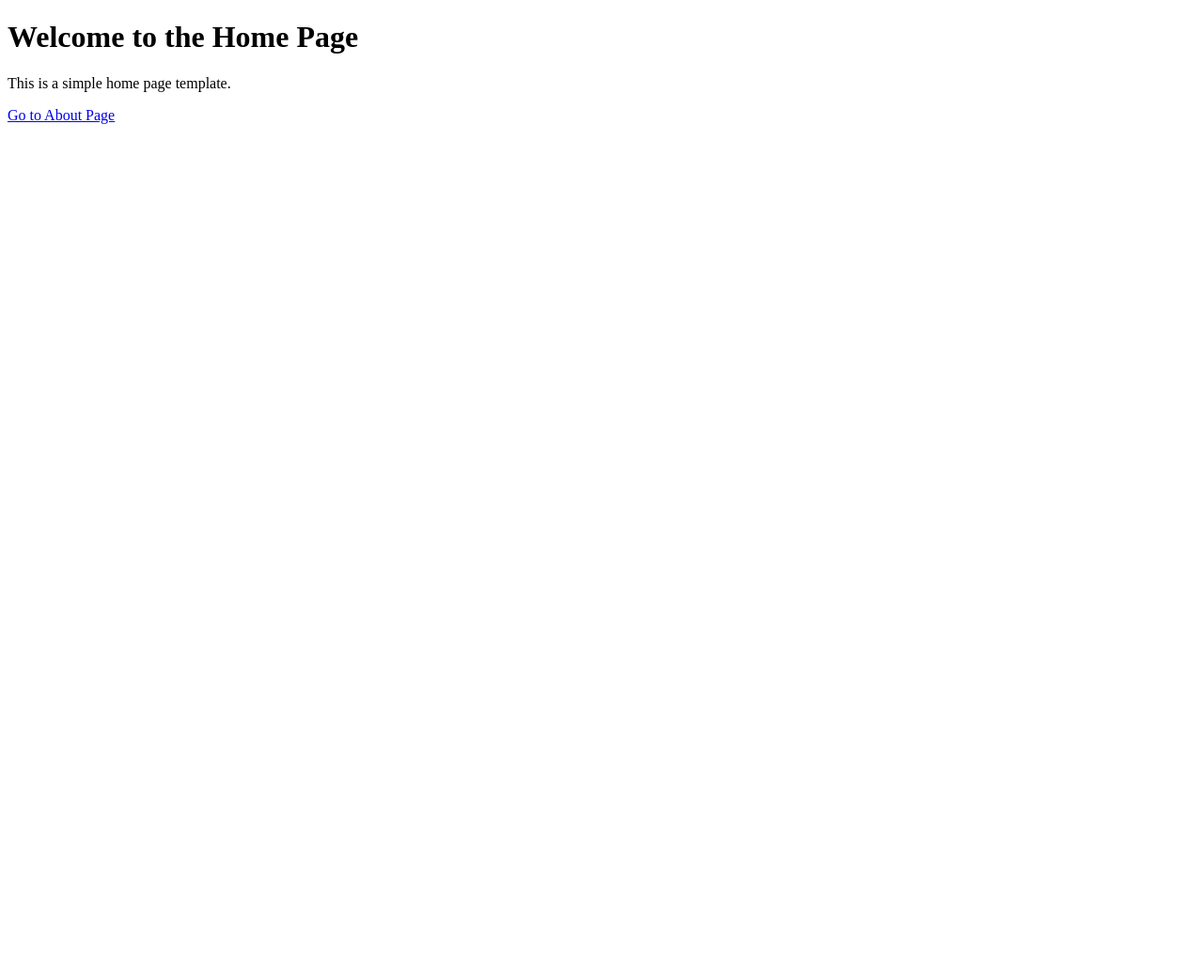
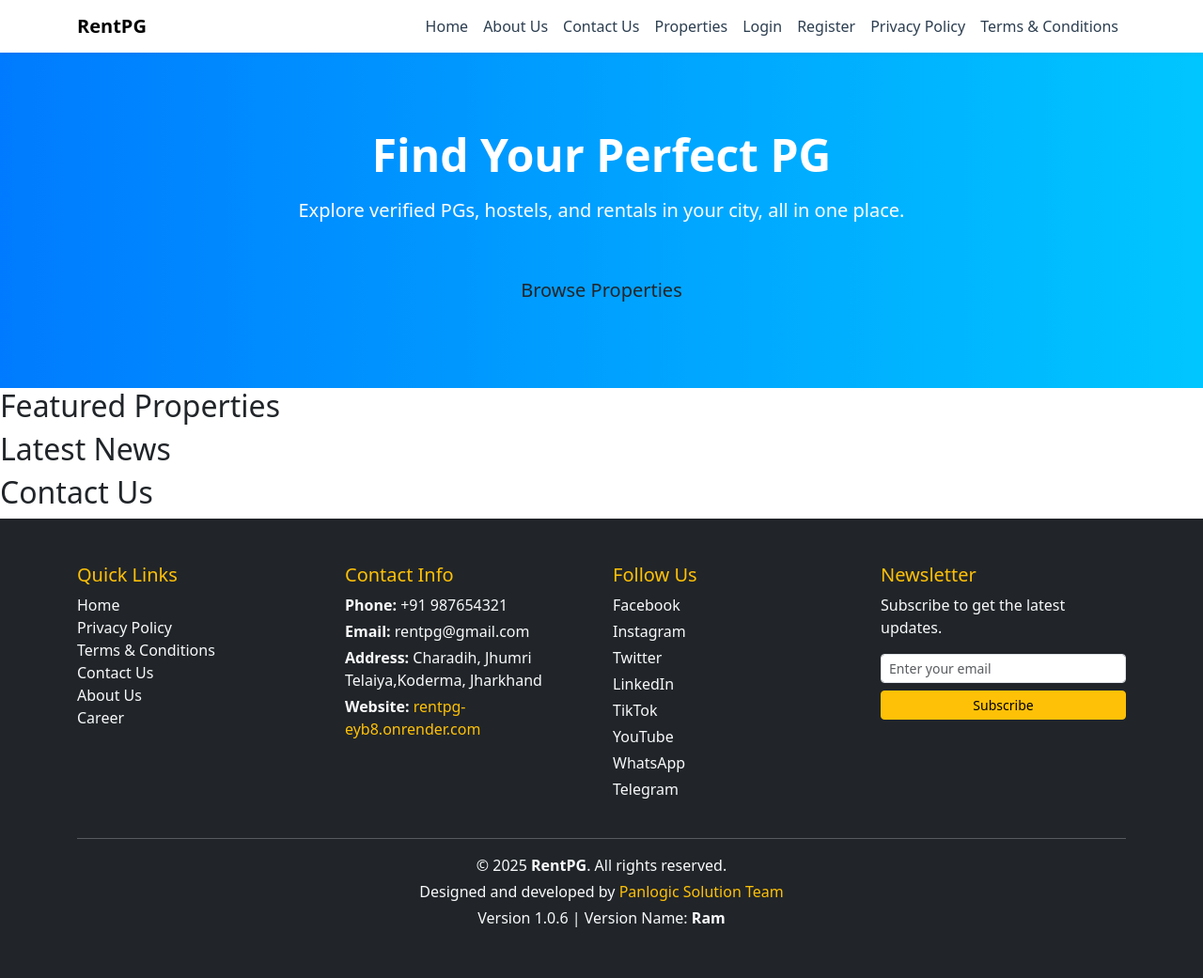
Before and after one commit to MeLiveAkshay/RentPG_Live, a Django app: page / in a window 1280 px wide. Shown: the whole page at 94% size. Before the commit the page ends 132 px from the top, so only its background shows below. Run offline with Django 5.2, Linux system fonts and the light colour scheme.

Commit message:
Add header and footer templates; enhance home page structure

```diff
--- /dev/null
+++ b/templates/home/element/footer.html
@@ -0,0 +1,79 @@
+<!DOCTYPE html>
+<html lang="en">
+<head>
+  <meta charset="UTF-8" />
+  <meta name="viewport" content="width=device-width, initial-scale=1.0" />
+  <title>RentPG Footer</title>
+  <link href="https://cdn.jsdelivr.net/npm/bootstrap@5.3.3/dist/css/bootstrap.min.css" rel="stylesheet" />
+  <link href="https://unpkg.com/boxicons@2.1.4/css/boxicons.min.css" rel="stylesheet" />
+</head>
+<body>
+  <section class=" bg-dark text-light py-5" >
+    <div class="container">
+      <div class="row">
+
+        <!-- Quick Links -->
+        <div class="col-md-3 mb-4">
+          <h5 class="text-warning">Quick Links</h5>
+          <ul class="list-unstyled">
+            <li><a href="/" class="text-light text-decoration-none">Home</a></li>
+            <li><a href="/privacy" class="text-light text-decoration-none">Privacy Policy</a></li>
+            <li><a href="/terms" class="text-light text-decoration-none">Terms & Conditions</a></li>
+            <li><a href="/contact" class="text-light text-decoration-none">Contact Us</a></li>
+            <li><a href="/about" class="text-light text-decoration-none">About Us</a></li>
+            <li><a href="/career" class="text-light text-decoration-none">Career</a></li>
+          </ul>
+        </div>
+
+        <!-- Contact Info -->
+        <div class="col-md-3 mb-4">
+          <h5 class="text-warning">Contact Info</h5>
+          <p class="mb-1"><strong>Phone:</strong> +91 987654321</p>
+          <p class="mb-1"><strong>Email:</strong> rentpg@gmail.com</p>
+          <p class="mb-1"><strong>Address:</strong> Charadih,  Jhumri Telaiya,Koderma, Jharkhand</p>
+          <p class="mb-1"><strong>Website:</strong> <a href="https://rentpg-eyb8.onrender.com" class="text-warning text-decoration-none">rentpg-eyb8.onrender.com</a></p>
+        </div>
+
+        <!-- Social Media -->
+        <div class="col-md-3 mb-4">
+          <h5 class="text-warning">Follow Us</h5>
+          <div class="d-flex flex-column gap-1">
+            <a href="#" class="text-light text-decoration-none">Facebook</a>
+            <a href="#" class="text-light text-decoration-none">Instagram</a>
+            <a href="#" class="text-light text-decoration-none">Twitter</a>
+            <a href="#" class="text-light text-decoration-none">LinkedIn</a>
+            <a href="#" class="text-light text-decoration-none">TikTok</a>
+            <a href="#" class="text-light text-decoration-none">YouTube</a>
+            <a href="#" class="text-light text-decoration-none">WhatsApp</a>
+            <a href="#" class="text-light text-decoration-none">Telegram</a>
+          </div>
+        </div>
+
+        <!-- Newsletter -->
+        <div class="col-md-3 mb-4">
+          <h5 class="text-warning">Newsletter</h5>
+          <p>Subscribe to get the latest updates.</p>
+          <form>
+            <div class="mb-2">
+              <input type="email" class="form-control form-control-sm" placeholder="Enter your email" required />
+            </div>
+            <button type="submit" class="btn btn-warning btn-sm w-100">Subscribe</button>
+          </form>
+        </div>
+
+      </div>
+
+      <hr class="bg-light" />
+
+      <div class="text-center">
+        <p class="mb-1">&copy; 2025 <strong>RentPG</strong>. All rights reserved.</p>
+        <p class="mb-1">
+          Designed and developed by
+          <a href="https://panlogictech.onrender.com/" class="text-warning text-decoration-none">Panlogic Solution Team</a>
+        </p>
+        <p class="mb-1">Version 1.0.6 | Version Name: <strong>Ram</strong></p>
+      </div>
+    </div>
+  </section>
+</body>
+</html>
--- /dev/null
+++ b/templates/home/element/header.html
@@ -0,0 +1,116 @@
+<!DOCTYPE html>
+<html lang="en">
+<head>
+  <meta charset="UTF-8" />
+  <meta name="viewport" content="width=device-width, initial-scale=1.0"/>
+  <title>RentPG - Find Rental Properties</title>
+
+  <!-- Bootstrap CSS -->
+  <link rel="stylesheet" href="https://cdn.jsdelivr.net/npm/bootstrap@5.3.3/dist/css/bootstrap.min.css"/>
+
+  <!-- Custom Styles -->
+  <style>
+    body {
+      font-family: 'Segoe UI', sans-serif;
+      background-color: #f2f2f2;
+    }
+
+    .navbar {
+      background-color: #ffffff;
+      box-shadow: 0 2px 4px rgba(0,0,0,0.05);
+    }
+
+    .navbar-brand {
+      font-weight: bold;
+      color: #2c3e50;
+    }
+
+    .nav-link {
+      color: #2c3e50 !important;
+      transition: color 0.3s ease;
+    }
+
+    .nav-link:hover {
+      color: #007bff !important;
+    }
+
+    .hero-section {
+      background: linear-gradient(to right, #007bff, #00c6ff);
+      color: white;
+      padding: 80px 20px;
+      text-align: center;
+    }
+
+    .hero-section h1 {
+      font-size: 3rem;
+      font-weight: bold;
+    }
+
+    .hero-section p {
+      font-size: 1.25rem;
+      margin-top: 15px;
+    }
+
+    .btn-primary-custom {
+      background-color: #fff;
+      color: #007bff;
+      border: none;
+      font-weight: 600;
+      margin-top: 30px;
+    }
+
+    .btn-primary-custom:hover {
+      background-color: #e6e6e6;
+      color: #007bff;
+    }
+
+    footer {
+      background-color: #343a40;
+      color: white;
+      padding: 20px 0;
+      text-align: center;
+    }
+  </style>
+</head>
+<body>
+
+  <!-- Navbar -->
+  <nav class="navbar navbar-expand-lg">
+    <div class="container">
+      <a class="navbar-brand" href="#">RentPG</a>
+      <button class="navbar-toggler" type="button" data-bs-toggle="collapse" data-bs-target="#navbarNav"
+        aria-controls="navbarNav" aria-expanded="false" aria-label="Toggle navigation">
+        <span class="navbar-toggler-icon"></span>
+      </button>
+
+      <div class="collapse navbar-collapse justify-content-end" id="navbarNav">
+        <ul class="navbar-nav">
+          <li class="nav-item"><a class="nav-link active" href="/">Home</a></li>
+          <li class="nav-item"><a class="nav-link" href="/about">About Us</a></li>
+          <li class="nav-item"><a class="nav-link" href="/contact">Contact Us</a></li>
+          <li class="nav-item"><a class="nav-link" href="/properties">Properties</a></li>
+          <li class="nav-item"><a class="nav-link" href="/login">Login</a></li>
+          <li class="nav-item"><a class="nav-link" href="/register">Register</a></li>
+          <li class="nav-item"><a class="nav-link" href="/privacy">Privacy Policy</a></li>
+          <li class="nav-item"><a class="nav-link" href="/terms">Terms & Conditions</a></li>
+        </ul>
+      </div>
+    </div>
+  </nav>
+
+  <!-- Hero Section -->
+  <section class="hero-section">
+    <div class="container">
+      <h1>Find Your Perfect PG</h1>
+      <p>Explore verified PGs, hostels, and rentals in your city, all in one place.</p>
+      <a href="/properties" class="btn btn-primary-custom btn-lg">Browse Properties</a>
+    </div>
+  </section>
+
+  <!-- Footer -->
+
+
+  <!-- Bootstrap JS -->
+  <script src="https://cdn.jsdelivr.net/npm/bootstrap@5.3.3/dist/js/bootstrap.bundle.min.js"></script>
+</body>
+</html>
--- a/templates/home/index.html
+++ b/templates/home/index.html
@@ -6,11 +6,28 @@
     <meta name="viewport" content="width=device-width, initial-scale=1.0">
     <title>Home | RentPG</title>
     <meta name="description" content="Welcome to RentPG, your go-to platform for finding rental properties.">
-    <link rel="shortcut icon" href="{% static 'image/logo.png' %}" type="image/x-icon">
+
 </head>
 <body>
-    <h1>Welcome to the Home Page</h1>
-    <p>This is a simple home page template.</p>
-    <a href="/about">Go to About Page</a>
+    {% include 'home/element/header.html' %}
+
+    <main>
+        <section>
+            <h2>Featured Properties</h2>
+            <!-- Add code to display featured properties here -->
+        </section>
+
+        <section>
+            <h2>Latest News</h2>
+            <!-- Add code to display latest news here -->
+        </section>
+
+        <section>
+            <h2>Contact Us</h2>
+            <!-- Add contact form or details here -->
+        </section>
+    </main>
+
+    {% include 'home/element/footer.html' %}
 </body>
 </html>
```
